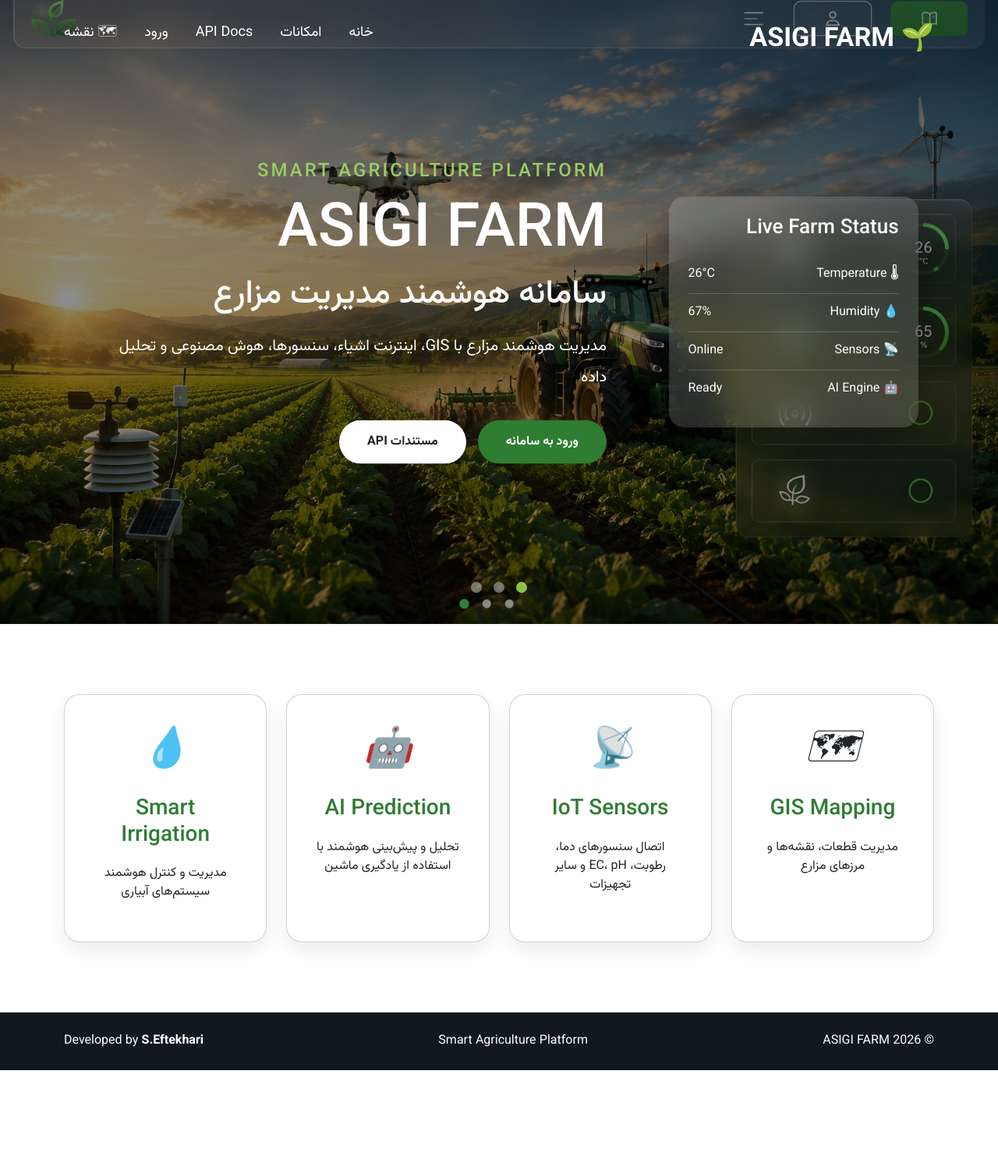
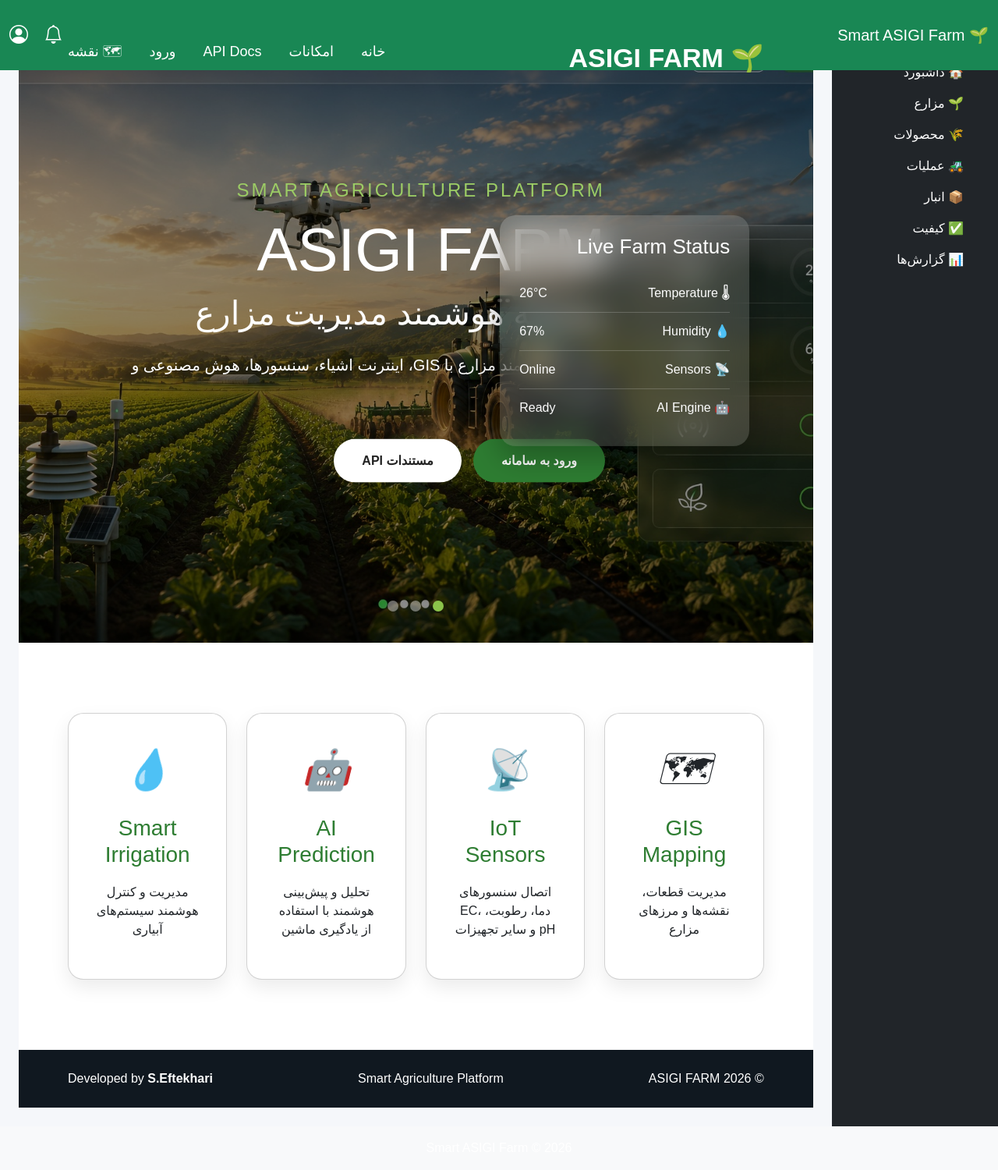
Before and after one commit to SamanEftekhari/farm, a Django app: page / in a window 1280 px wide. Shown: the whole page at 78% size. Before the commit the page ends 1372 px from the top, so only its background shows below. Run offline with Django 5.2, Linux system fonts and the light colour scheme.

Commit message:
20260806

```diff
--- a/templates/base.html
+++ b/templates/base.html
@@ -1,75 +1,50 @@
 {% load static %}
 <!DOCTYPE html>
-
 <html lang="fa" dir="rtl">
 
 <head>
 
     <meta charset="UTF-8">
 
-    <meta name="viewport"
-          content="width=device-width, initial-scale=1">
+    <title>Smart ASIGI Farm</title>
 
-    <title>
-        {% block title %}
-        ASIGI FARM
-        {% endblock %}
-    </title>
+    <meta name="viewport" content="width=device-width, initial-scale=1">
 
-    <link rel="icon"
-          href="{% static 'images/favicon.png' %}">
+    <link href="https://cdn.jsdelivr.net/npm/bootstrap@5.3.7/dist/css/bootstrap.rtl.min.css" rel="stylesheet">
 
-    <!-- Bootstrap -->
+    <link href="https://cdn.jsdelivr.net/npm/bootstrap-icons@1.13.1/font/bootstrap-icons.css" rel="stylesheet">
 
-    <link href="https://cdn.jsdelivr.net/npm/bootstrap@5.3.8/dist/css/bootstrap.rtl.min.css"
-          rel="stylesheet">
-
-    <!-- Bootstrap Icons -->
-
-    <link href="https://cdn.jsdelivr.net/npm/bootstrap-icons@1.13.1/font/bootstrap-icons.min.css"
-          rel="stylesheet">
-
-    <!-- Vazirmatn -->
-
-    <link rel="preconnect"
-          href="https://fonts.googleapis.com">
-
-    <link rel="preconnect"
-          href="https://fonts.gstatic.com"
-          crossorigin>
-
-    <link href="https://fonts.googleapis.com/css2?family=Vazirmatn:wght@300;400;500;600;700;800&display=swap"
-          rel="stylesheet">
-
-    <!-- Main CSS -->
-
-    <link rel="stylesheet"
-          href="{% static 'css/style.css' %}">
-
-    <!-- Page CSS -->
-
-    {% block extra_css %}
-    {% endblock %}
+    <link rel="stylesheet" href="{% static 'css/style.css' %}">
 
 </head>
 
 <body>
 
-{% block content %}
-{% endblock %}
+{% include "partials/navbar.html" %}
 
-<!-- Bootstrap -->
+<div class="container-fluid">
 
-<script src="https://cdn.jsdelivr.net/npm/bootstrap@5.3.8/dist/js/bootstrap.bundle.min.js"></script>
+    <div class="row">
 
-<!-- Global JS -->
+        {% include "partials/sidebar.html" %}
+
+        <main class="col-lg-10 ms-sm-auto px-4 py-4">
+
+            {% block content %}
+
+            {% endblock %}
+
+        </main>
+
+    </div>
+
+</div>
+
+{% include "partials/footer.html" %}
+
+<script src="https://cdn.jsdelivr.net/npm/bootstrap@5.3.7/dist/js/bootstrap.bundle.min.js"></script>
 
 <script src="{% static 'js/app.js' %}"></script>
-
-<!-- Page JS -->
-
-{% block extra_js %}
-{% endblock %}
 
 </body>
 
--- /dev/null
+++ b/templates/partials/footer.html
@@ -0,0 +1,5 @@
+<footer class="bg-light text-center p-3">
+
+    Smart ASIGI Farm © 2026
+
+</footer>
--- /dev/null
+++ b/templates/partials/navbar.html
@@ -0,0 +1,21 @@
+<nav class="navbar navbar-dark bg-success">
+
+    <div class="container-fluid">
+
+        <span class="navbar-brand">
+
+            🌱 Smart ASIGI Farm
+
+        </span>
+
+        <div>
+
+            <i class="bi bi-bell fs-4 text-white me-3"></i>
+
+            <i class="bi bi-person-circle fs-4 text-white"></i>
+
+        </div>
+
+    </div>
+
+</nav>
--- /dev/null
+++ b/templates/partials/sidebar.html
@@ -0,0 +1,43 @@
+<div class="col-lg-2 bg-dark text-white min-vh-100">
+
+    <div class="p-3">
+
+        <h5>منو</h5>
+
+        <hr>
+
+        <ul class="nav flex-column">
+
+            <li class="nav-item">
+                <a class="nav-link text-white" href="/">🏠 داشبورد</a>
+            </li>
+
+            <li class="nav-item">
+                <a class="nav-link text-white" href="#">🌱 مزارع</a>
+            </li>
+
+            <li class="nav-item">
+                <a class="nav-link text-white" href="#">🌾 محصولات</a>
+            </li>
+
+            <li class="nav-item">
+                <a class="nav-link text-white" href="#">🚜 عملیات</a>
+            </li>
+
+            <li class="nav-item">
+                <a class="nav-link text-white" href="#">📦 انبار</a>
+            </li>
+
+            <li class="nav-item">
+                <a class="nav-link text-white" href="#">✅ کیفیت</a>
+            </li>
+
+            <li class="nav-item">
+                <a class="nav-link text-white" href="#">📊 گزارش‌ها</a>
+            </li>
+
+        </ul>
+
+    </div>
+
+</div>
```
Also changed, not shown: templates/dashboard/dashboard.html (added, +79 -0 lines).
